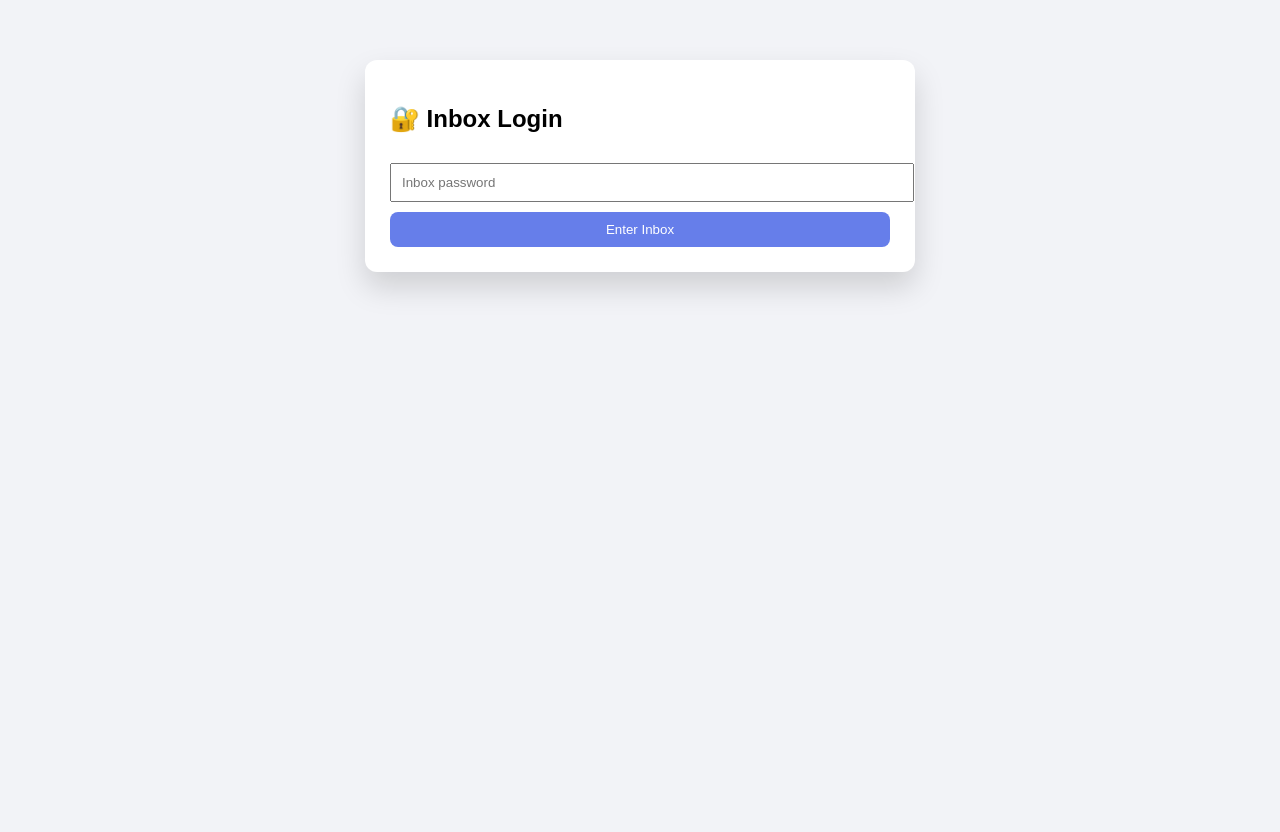
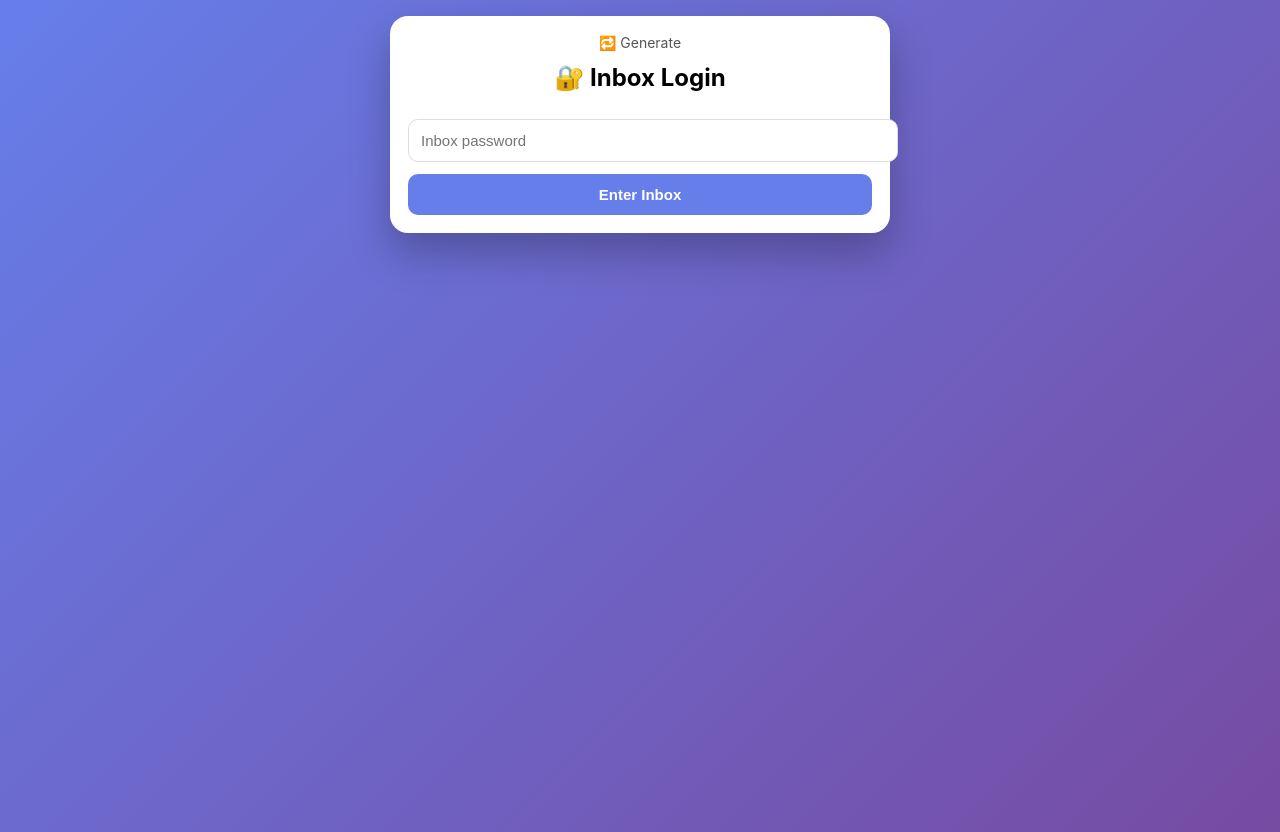
Before and after one commit to JayeshNakum04/IMAGE_UPLOAD_SITE, a Flask app: page /inbox in a window 1280 px wide. Before the commit the page ends 293 px from the top, so only its background shows below. Run offline with Flask 3, Linux system fonts and the light colour scheme.

Commit message:
updates the system

```diff
--- a/app.py
+++ b/app.py
@@ -1,6 +1,8 @@
 import os
 import uuid
 import zipfile
+import time
+from flask import after_this_request
 from flask import Flask, request, render_template, send_file, abort
 
 app = Flask(__name__)
@@ -13,12 +15,47 @@ os.makedirs(UPLOAD_FOLDER, exist_ok=True)
 
 VALID_TOKENS = set()
 
+EXPIRY_SECONDS = 24 * 60 * 60  # 24 hours
+
+def cleanup_old_files():
+    now = time.time()
+    for f in os.listdir(UPLOAD_FOLDER):
+        if not f.endswith(".zip"):
+            continue
+
+        path = os.path.join(UPLOAD_FOLDER, f)
+        if now - os.path.getctime(path) > EXPIRY_SECONDS:
+            os.remove(path)
+
+
 # -------- Generate one-time upload link --------
 @app.route("/generate")
 def generate():
     token = str(uuid.uuid4())
     VALID_TOKENS.add(token)
-    return f"Upload link: /upload/{token}"
+
+    upload_url = request.host_url.rstrip("/") + f"/upload/{token}"
+    inbox_url = request.host_url.rstrip("/") + "/inbox"
+
+    return f"""
+    <html>
+    <body style="font-family:Arial;background:#f2f3f7;padding:20px">
+        <div style="margin-bottom:20px">
+            <a href="/generate">🔁 Generate New Link</a> |
+            <a href="/inbox">📥 Inbox</a>
+        </div>
+
+        <h2>✅ Upload Link Generated</h2>
+        <p>Share this link:</p>
+        <p>
+            <a href="{upload_url}" target="_blank">{upload_url}</a>
+        </p>
+        <p><b>Note:</b> Link works only once.</p>
+    </body>
+    </html>
+    """
+
+
 
 # -------- Upload page --------
 @app.route("/upload/<token>", methods=["GET", "POST"])
@@ -49,12 +86,21 @@ def upload(token):
 # -------- Inbox --------
 @app.route("/inbox", methods=["GET", "POST"])
 def inbox():
+
+    cleanup_old_files()
+
     if request.method == "POST":
         if request.form.get("password") != INBOX_PASSWORD:
             return render_template("inbox.html", error="Wrong password")
 
         files = [f for f in os.listdir(UPLOAD_FOLDER) if f.endswith(".zip")]
-        return render_template("inbox.html", files=files, password=request.form.get("password"))
+        return render_template(
+                "inbox.html",
+                files=files,
+                password=request.form.get("password"),
+                base_url=request.host_url.rstrip("/")
+        )
+
 
     return render_template("inbox.html")
 
@@ -65,9 +111,21 @@ def download(filename):
     path = os.path.join(UPLOAD_FOLDER, filename)
     if not os.path.exists(path):
         abort(404)
+
+    @after_this_request
+    def remove_file(response):
+        try:
+            os.remove(path)
+        except:
+            pass
+        return response
+
     return send_file(path, as_attachment=True)
 
+
 #--------Delete from inbox -------
+
+from flask import redirect, url_for
 
 @app.route("/delete_all", methods=["POST"])
 def delete_all():
@@ -78,7 +136,8 @@ def delete_all():
         if f.endswith(".zip"):
             os.remove(os.path.join(UPLOAD_FOLDER, f))
 
-    return "Deleted"
+    return redirect(url_for("inbox"))
+
 
 
 # -------- Run --------
--- a/templates/inbox.html
+++ b/templates/inbox.html
@@ -1,55 +1,143 @@
 <!DOCTYPE html>
-<html>
+<html lang="en">
 <head>
+<meta charset="UTF-8">
+<meta name="viewport" content="width=device-width, initial-scale=1.0">
 <title>Inbox</title>
+
 <style>
 body {
-    font-family: Arial, sans-serif;
-    background: #f2f3f7;
+    margin: 0;
+    min-height: 100vh;
+    background: linear-gradient(135deg, #667eea, #764ba2);
+    font-family: -apple-system, BlinkMacSystemFont, "Segoe UI", Roboto, sans-serif;
+    padding: 16px;
 }
-.box {
+
+.container {
     max-width: 500px;
-    margin: 60px auto;
+    margin: auto;
+}
+
+.card {
     background: white;
-    padding: 25px;
-    border-radius: 12px;
-    box-shadow: 0 15px 30px rgba(0,0,0,.15);
+    border-radius: 18px;
+    padding: 18px;
+    box-shadow: 0 20px 40px rgba(0,0,0,0.25);
+    animation: fadeUp .5s ease;
 }
+
+@keyframes fadeUp {
+    from { transform: translateY(20px); opacity: 0; }
+    to { transform: translateY(0); opacity: 1; }
+}
+
+.nav {
+    text-align: center;
+    margin-bottom: 12px;
+    font-size: 14px;
+}
+
+.nav a {
+    text-decoration: none;
+    color: #555;
+    margin: 0 8px;
+}
+
+h2 {
+    text-align: center;
+    margin: 10px 0 15px;
+}
+
 input, button {
     width: 100%;
-    padding: 10px;
+    padding: 12px;
+    margin-top: 12px;
+    border-radius: 10px;
+    font-size: 15px;
+}
+
+input {
+    border: 1px solid #ddd;
+}
+
+button {
+    border: none;
+    cursor: pointer;
+    font-weight: 600;
+}
+
+.primary {
+    background: #667eea;
+    color: white;
+}
+
+.danger {
+    background: #e53935;
+    color: white;
+}
+
+.file-card {
+    background: #f6f7fb;
+    border-radius: 14px;
+    padding: 14px;
+    margin-top: 12px;
+    animation: fadeUp .4s ease;
+}
+
+.file-name {
+    font-size: 14px;
+    word-break: break-all;
+}
+
+.actions {
+    display: flex;
+    gap: 10px;
     margin-top: 10px;
 }
-button {
+
+.actions a, .actions button {
+    flex: 1;
+    text-align: center;
+    padding: 10px;
+    border-radius: 10px;
+    text-decoration: none;
+    font-size: 14px;
+}
+
+.download {
     background: #667eea;
-    border: none;
     color: white;
-    border-radius: 8px;
-    cursor: pointer;
 }
-.delete {
-    background: #e53935;
+
+.copy {
+    background: #eceff7;
+    color: #333;
 }
-a {
-    text-decoration: none;
+
+.empty {
+    text-align: center;
+    opacity: .6;
+    margin-top: 30px;
 }
 .error {
     color: red;
     text-align: center;
-}
-.item {
-    display: flex;
-    justify-content: space-between;
-    margin-top: 8px;
 }
 </style>
 </head>
 
 <body>
 
-<div class="box">
+<div class="container">
+<div class="card">
+
+<div class="nav">
+    <a href="/generate">🔁 Generate</a>
+</div>
 
 {% if files is not defined %}
+
     <h2>🔐 Inbox Login</h2>
 
     {% if error %}
@@ -58,34 +146,49 @@ a {
 
     <form method="POST">
         <input type="password" name="password" placeholder="Inbox password" required>
-        <button>Enter Inbox</button>
+        <button class="primary">Enter Inbox</button>
     </form>
 
 {% else %}
+
     <h2>📥 Inbox</h2>
 
     {% if files %}
         <form method="POST" action="/delete_all"
               onsubmit="return confirm('Delete ALL uploads?')">
             <input type="hidden" name="password" value="{{ password }}">
-            <button class="delete">🗑 Delete All</button>
+            <button class="danger">🗑 Delete All</button>
         </form>
 
-        <div style="margin-top:15px">
         {% for f in files %}
-            <div class="item">
-                <span>{{ f }}</span>
-                <a href="/download/{{ f }}">⬇ Download</a>
+        <div class="file-card">
+            <div class="file-name">📦 {{ f }}</div>
+            <div class="actions">
+                <a class="download" href="/download/{{ f }}">⬇ Download</a>
+                <button class="copy" onclick="copyLink('{{ base_url }}/download/{{ f }}')">
+                    📋 Copy
+                </button>
             </div>
+        </div>
         {% endfor %}
+    {% else %}
+        <div class="empty">
+            <p>📭 No uploads yet</p>
         </div>
-    {% else %}
-        <p>No uploads yet</p>
     {% endif %}
 
 {% endif %}
 
 </div>
+</div>
+
+<script>
+function copyLink(link) {
+    navigator.clipboard.writeText(link).then(() => {
+        alert("✅ Download link copied");
+    });
+}
+</script>
 
 </body>
 </html>
```
Also changed, not shown: templates/upload.html (+150 -35 lines).
